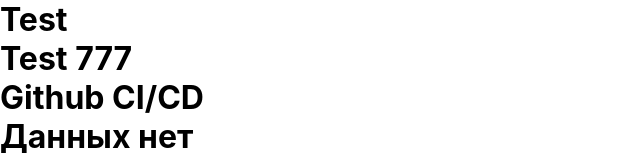
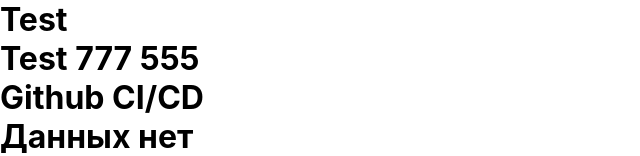
Before and after one commit to Nail-Ya/github-ci-cd-2, a React (Create React App) app: page / in a window 1280 px wide. Shown: the top 156 px of the page, without its empty margins (0-640 px from the left). Built offline with nearby package versions, Linux system fonts and the light colour scheme.

Commit message:
second github cicd 17

```diff
--- a/src/containers/MainPage/index.tsx
+++ b/src/containers/MainPage/index.tsx
@@ -11,7 +11,7 @@
   return (
     <Layout>
       <h1>Test</h1>
-      <h1>Test 777</h1>
+      <h1>Test 777 555</h1>
       <h1>Github CI/CD</h1>
       <h1>{testData ? 'Данные загружены' : 'Данных нет'}</h1>
       <button onClick={() => dispatch(loadTestData())}>Загрузить данные</button>
```
